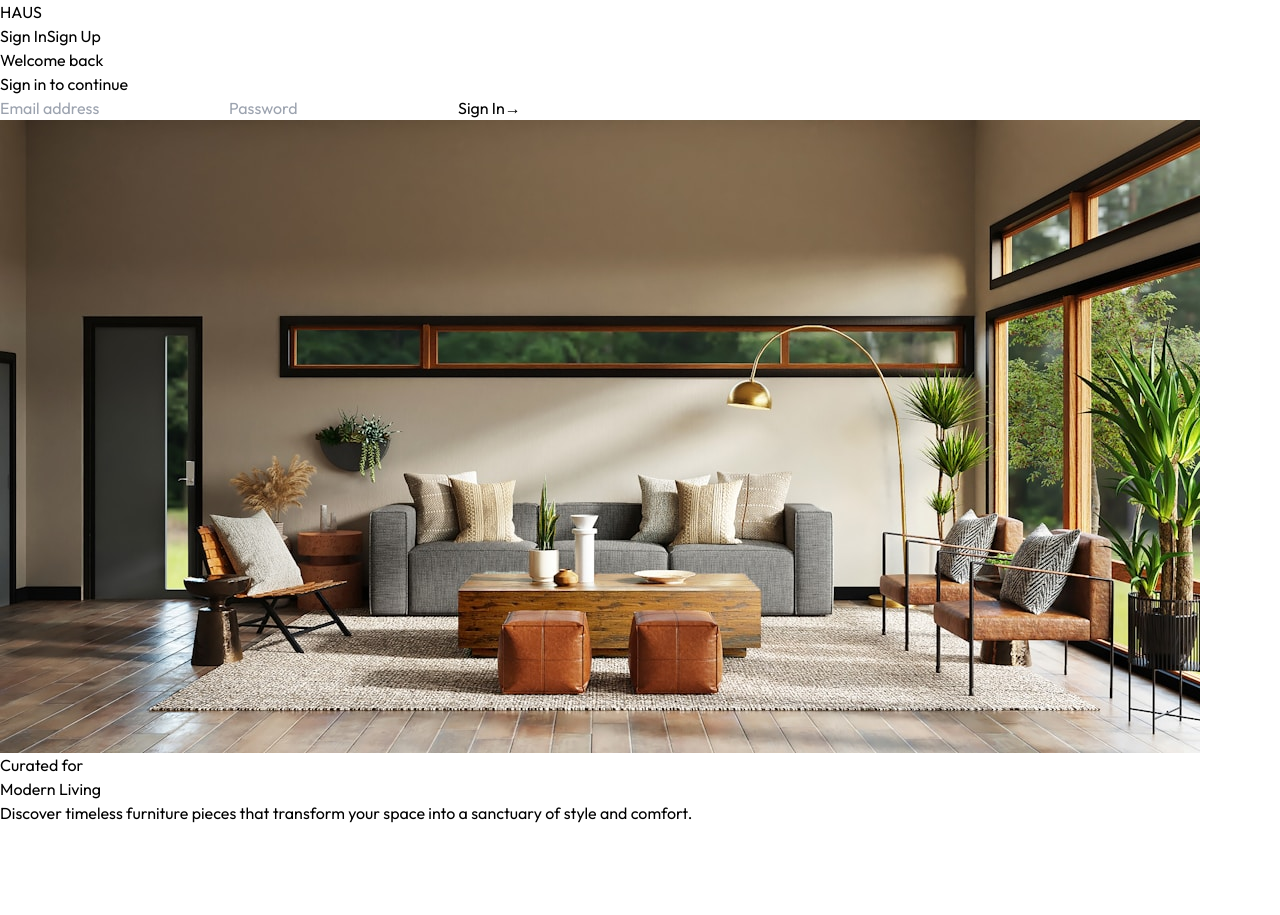
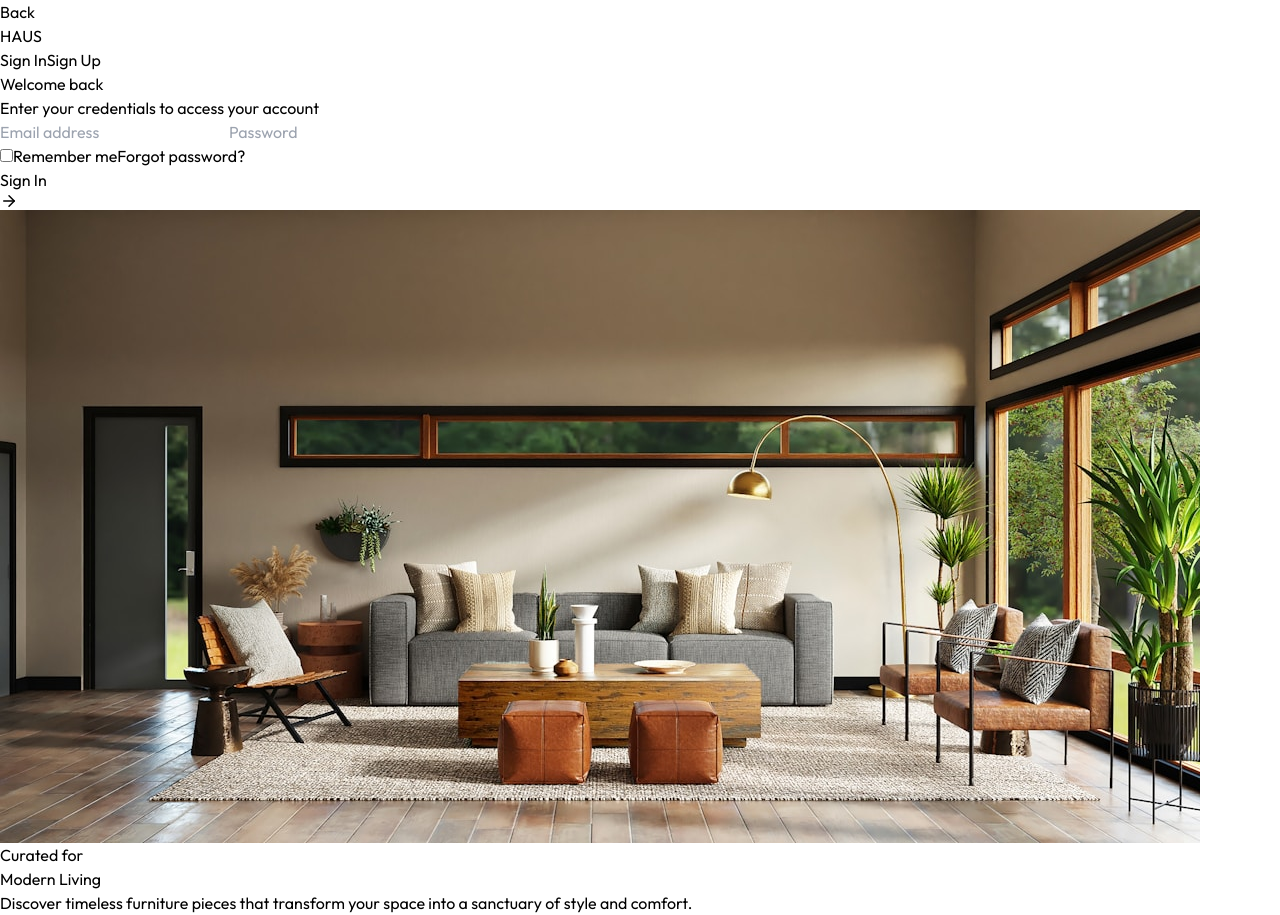
Before and after one commit to InduJay123/Furniture_Web, a React (Vite) app: page /auth in a window 1280 px wide. Both pictures are taken after a click on the button "Sign In". Before the commit the page ends 825 px from the top, so only its background shows below. Built offline with nearby package versions, Linux system fonts and the light colour scheme.

Commit message:
navar update

```diff
--- a/src/components/Navbar.jsx
+++ b/src/components/Navbar.jsx
@@ -65,7 +65,7 @@ const Navbar = () => {
           whileInView={{opacity:1, x:0}}
           viewport={{once: true}}
           onClick={() => navigate("/auth")}
-          className='hidden md:block bg-white px-8 py-2 rounded-full hover:bg-blue-500 text-black'>Sign Up</motion.button>
+          className='hidden md:block bg-white px-8 py-2 rounded-full hover:bg-gray-500 hover:text-white text-black'>Sign Up</motion.button>
           <img onClick={()=>setShowMobileMenu(true)} src={assets.menu_icon} className='md:hidden w-7 cursor-pointer' alt=''/>
       </div>
       {/*----------mobile-menu-----------*/}
--- a/src/pages/AuthPage.jsx
+++ b/src/pages/AuthPage.jsx
@@ -1,5 +1,6 @@
 import { useState } from "react";
 import authBg from "../assets/auth.jfif";
+import { ArrowRight } from "lucide-react";
 
 export default function AuthPage() {
   const [isSignup, setIsSignup] = useState(true);
@@ -10,14 +11,19 @@ export default function AuthPage() {
       {/* LEFT SIDE */}
       <div className="flex flex-col justify-center px-24 md:px-40">
 
+        <button className="w-fit px-4 py-1 rounded-md border border-[#5A3E2B]/10 bg-[#e9e7e3]/50 mb-6">
+          <a href="/" className="text-black/50 inline-block">Back</a>
+        </button>
+
         {/* Logo */}
         <h1 className="text-3xl font-serif mb-8">HAUS</h1>
 
         {/* Toggle */}
-        <div className="flex bg-[#e9e7e3] rounded-md overflow-hidden mb-10">
+        <div className="p-1 bg-[#e9e7e3]  mb-10">
+          <div className="flex rounded-md overflow-hidden">
             <button
               onClick={() => setIsSignup(false)}
-            className={`flex-1 py-3 text-sm font-medium ${
+              className={`flex-1 py-2 text-sm ${
                 !isSignup ? "bg-white" : "text-gray-500"
               }`}
             >
@@ -25,12 +31,13 @@ export default function AuthPage() {
             </button>
             <button
               onClick={() => setIsSignup(true)}
-            className={`flex-1 py-3 text-sm font-medium ${
+              className={`flex-1 py-2 text-sm ${
                 isSignup ? "bg-white" : "text-gray-500"
               }`}
             >
               Sign Up
             </button>
+          </div>
         </div>
 
         {/* Title */}
@@ -40,7 +47,7 @@ export default function AuthPage() {
         <p className="text-gray-500 mb-8">
           {isSignup
             ? "Join us and discover curated furniture"
-            : "Sign in to continue"}
+            : "Enter your credentials to access your account"}
         </p>
 
         {/* FORM */}
@@ -73,7 +80,7 @@ export default function AuthPage() {
             />
           )}
 
-          {isSignup && (
+          {isSignup ? (
             <label className="flex items-center gap-2 text-sm text-gray-600">
               <input type="checkbox" />
               I agree to the{" "}
@@ -85,11 +92,22 @@ export default function AuthPage() {
                 Privacy Policy
               </span>
             </label>
+          ) : (
+            <div className="flex items-center justify-between text-sm">
+              <label className="flex items-center gap-2 cursor-pointer">
+                <input type="checkbox" className="rounded border-border" />
+                <span className="text-gray-500">Remember me</span>
+              </label>
+              <a href="#" className="text-green-600 hover:underline">
+                Forgot password?
+              </a>
+            </div>
           )}
+
 
           <button className="w-full bg-[#2b2723] text-white py-3 mt-4 flex items-center justify-center gap-2">
             {isSignup ? "Create Account" : "Sign In"}
-            <span>→</span>
+            <span><ArrowRight size={18}/></span>
           </button>
         </form>
       </div>
```
Lines whose indentation alone changed are shown as unchanged.
